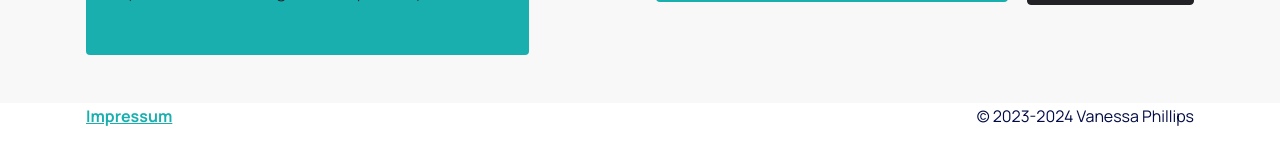
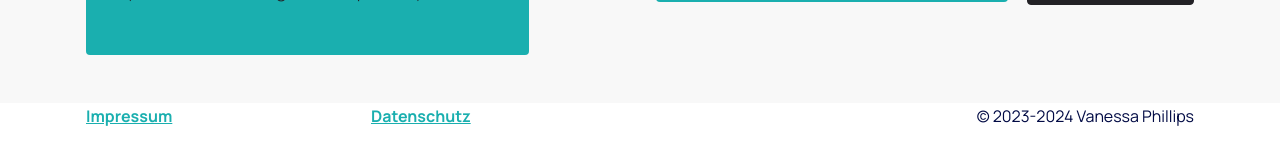
Before and after one commit to Schrank/nessi, a Jekyll site: the page built from index.md, in a window 1280 px wide and 900 px high, scrolled down 6421 px. Shown: the part 755-897 px from the top of the window. Built offline with Jekyll 4.4.1, drawn with Linux system fonts in a browser that asks for light colours; comment, search, counter and statistics services are not loaded.

Commit message:
add datenschutz to footer

```diff
--- a/_includes/footer-end.html
+++ b/_includes/footer-end.html
@@ -2,12 +2,17 @@
     <div class="container">
         <div class="line"></div>
         <div class="row align-items-baseline">
-            <div class="col-12 col-md-6">
+            <div class="col-3 col-md-3">
                 <p class="privacy mbr-fonts-style align-left display-4">
                     <a href="{% link impressum.md %}">Impressum</a>
                 </p>
             </div>
-            <div class="col-12 col-md-6">
+            <div class="col-3 col-md-3">
+                <p class="privacy mbr-fonts-style align-left display-4">
+                    <a href="{% link datenschutz.md %}">Datenschutz</a>
+                </p>
+            </div>
+            <div class="col-6 col-md-6">
                 <p class="privacy mbr-fonts-style align-right display-4">{{ site.copyright }}</p>
             </div>
         </div>
```
